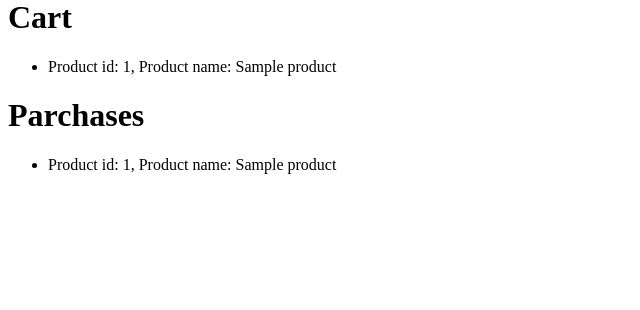
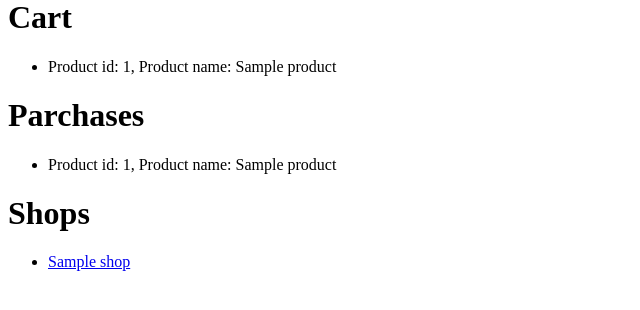
Before and after one commit to MedoOnlyOne/BlackJack, a Django app: template users/templates/users/index.html in a window 1280 px wide. Shown: the part 236-546 px from the top of the page, without its empty margins (0-640 px from the left). Run offline with Django 3.2, Linux system fonts and the light colour scheme; the template is opened without the code that fills it: most values are stand-ins (such as "Sample title", 1, 10 or a date in 2020).

Commit message:
Relate products to shops and shops to users

```diff
--- a/products/models.py
+++ b/products/models.py
@@ -9,5 +9,6 @@ class Product(models.Model):
     remaininginstock = models.PositiveSmallIntegerField(default=1)
     featured = models.BooleanField(default=False)
     image = models.ImageField(null=True,blank=True,upload_to='product_images/')
+    shop = models.ForeignKey('shop.Shop',on_delete=models.CASCADE)
     def __str__(self):
-        return '%s' %self.name
+        return f'{self.name}'
--- a/products/templates/products/index.html
+++ b/products/templates/products/index.html
@@ -8,6 +8,5 @@
     <h2>Product: {{ product.name }}</h2>
     <h2>Price: {{ product.price }}</h2>
     <img src="{{ product.image.url }}" alt="{{ product.name }}" style="height: 200px; width: 200px;">
-    <hr>
     {% endfor %}
 {% endblock %}
--- a/products/templates/products/product.html
+++ b/products/templates/products/product.html
@@ -6,4 +6,5 @@
     <h2>Product: {{ product.name }}</h2>
     <h2>Price: {{ product.price }}</h2>
     <img src="{{ product.image.url }}" alt="{{ product.name }}" style="height: 200px; width: 200px;">
+    <a href="{% url 'shopdashboard' product.shop.name %}">{{product.shop.name}}</a>
 {% endblock %}
--- a/shop/urls.py
+++ b/shop/urls.py
@@ -2,6 +2,6 @@ from django.urls import path
 from . import views
 
 urlpatterns = [
-    path('<str:shopname>/', views.index, name='dashboard'),
+    path('<str:shopname>/', views.index, name='shopdashboard'),
     path('<str:shopname>/addproduct', views.addproduct, name='addproduct')
 ]
--- a/shop/views.py
+++ b/shop/views.py
@@ -36,9 +36,10 @@ def addproduct(request,shopname):
     else:
         name = request.POST['productname']
         img = request.FILES['img']
-        p = Product(name=name,image=img,price=100,description='aaaa',remaininginstock=1,featured=False)
+        shop = Shop.objects.get(name=shopname)
+        p = Product(name=name,image=img,price=100,description='aaaa',remaininginstock=1,featured=False,shop=shop)
         p.save()
         shop = Shop.objects.get(name=shopname)
         shop.products.add(p)
 
-        return HttpResponseRedirect(reverse('dashboard',args=[shop.name]))
+        return HttpResponseRedirect(reverse('shopdashboard',args=[shop.name]))
--- a/users/templates/users/index.html
+++ b/users/templates/users/index.html
@@ -38,4 +38,12 @@
         {% endfor %}
     </ul>
     {% endif %}
+    {% if shops %}
+    <h1>Shops</h1>
+    <ul>
+        {% for shop in shops %}
+            <li><a href="{% url 'shopdashboard' shop.name%}">{{shop.name}}</a></li>
+        {% endfor %}
+    </ul>
+    {% endif %}
 {% endblock %}
--- a/users/views.py
+++ b/users/views.py
@@ -16,11 +16,12 @@ def index(request):
     wishList = request.user.wishList.all()
     cart = request.user.cart.all()
     parchases = request.user.parchases.all()
-
+    shops = request.user.shops.all()
     return render(request, 'users/index.html', {
         'wishList': wishList,
         'cart': cart,
-        'parchases': parchases
+        'parchases': parchases,
+        'shops':shops
     })
     #return render(request, 'users/index.html',{'user':request.user})
 
```
Also changed, not shown: db.sqlite3, media/product_images/1c0fb6bc105369177f77e1950d055862.jpg (added), media/product_images/btngan.jpg (added), media/product_images/btngan_7TRs48v.jpg (added), products/migrations/0005_product_shop.py (added), products/migrations/0006_auto_20201206_1918.py (added).
